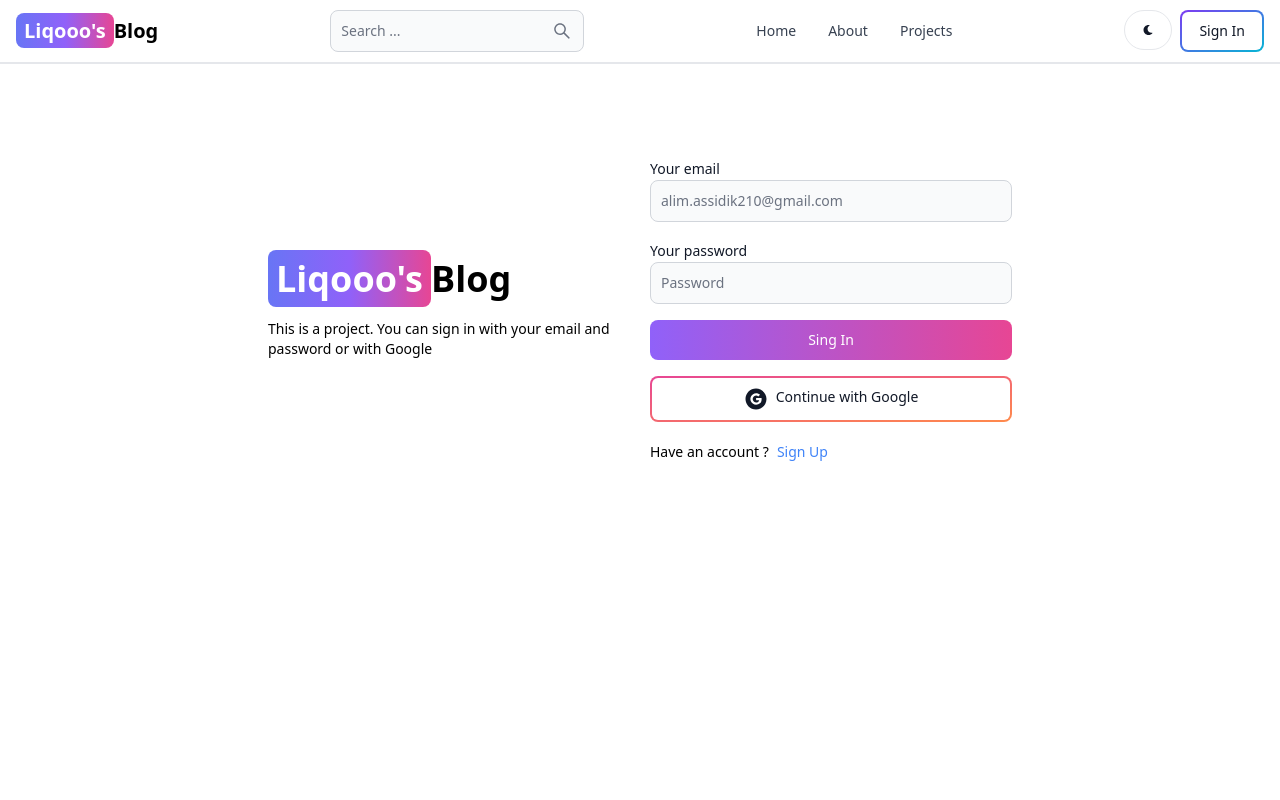
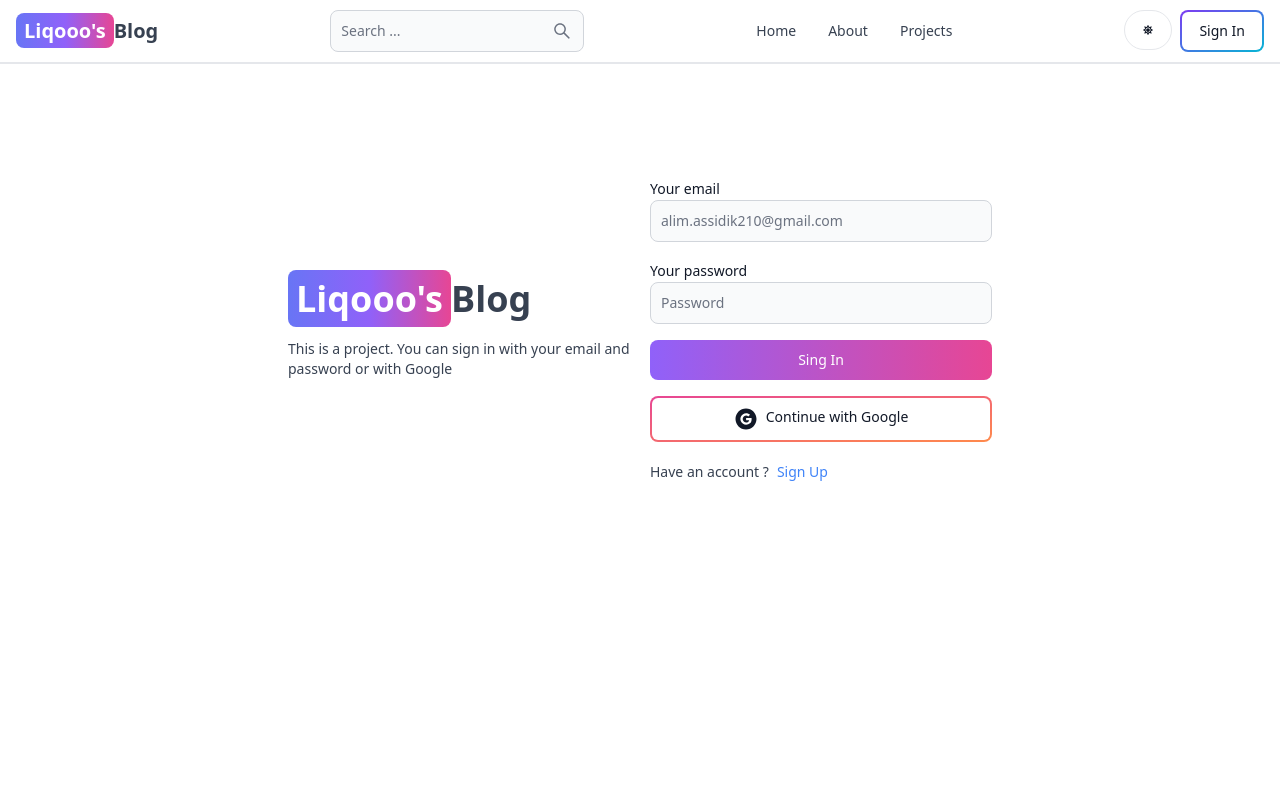
Before and after one commit to alimassidik210/mern-blog, a React (Vite) app in the folder client/: page /sign-in in a window 1280 px wide. Shown: the top 800 px of the page. Built offline with nearby package versions, Linux system fonts and the light colour scheme; no server answers.

Commit message:
complete dark mode functionality

```diff
--- a/client/src/components/Header.jsx
+++ b/client/src/components/Header.jsx
@@ -1,12 +1,15 @@
 import { Avatar, Button, Dropdown, Navbar, TextInput } from "flowbite-react";
 import { AiOutlineSearch } from "react-icons/ai";
-import { FaMoon } from "react-icons/fa";
+import { FaMoon, FaSun } from "react-icons/fa";
 import { Link, useLocation } from "react-router-dom";
-import { useSelector } from "react-redux";
+import { useDispatch, useSelector } from "react-redux";
+import { toggleTheme } from "../redux/theme/themeSlice";
 
 export default function Header() {
   const { currentUser } = useSelector((state) => state.user);
+  const { theme } = useSelector((state) => state.theme);
   const path = useLocation().pathname;
+  const dispacth = useDispatch();
   return (
     <Navbar className="border-b-2">
       <Link
@@ -30,8 +33,13 @@
         <AiOutlineSearch />
       </Button>
       <div className="flex gap-2 md:order-2 ">
-        <Button className="w-12 h-10 sm:inline" color="gray" pill>
-          <FaMoon />
+        <Button
+          className="w-12 h-10 sm:inline"
+          color="gray"
+          pill
+          onClick={() => dispacth(toggleTheme())}
+        >
+          {theme === "light" ? <FaSun /> : <FaMoon />}
         </Button>
         {currentUser ? (
           <Dropdown
--- /dev/null
+++ b/client/src/components/ThemeProvider.jsx
@@ -0,0 +1,12 @@
+import { useSelector } from "react-redux";
+
+export default function ThemeProvider({ children }) {
+  const { theme } = useSelector((state) => state.theme);
+  return (
+    <div className={theme}>
+      <div className="bg-white text-gray-700 dark:text-gray-200 dark:bg-[rgb(16,23,42)] min-h-screen">
+        {children}
+      </div>
+    </div>
+  );
+}
--- a/client/src/main.jsx
+++ b/client/src/main.jsx
@@ -5,11 +5,14 @@
 import { store, persistor } from "./redux/store.js";
 import { Provider } from "react-redux";
 import { PersistGate } from "redux-persist/integration/react";
+import ThemeProvider from "./components/ThemeProvider.jsx";
 
 ReactDOM.createRoot(document.getElementById("root")).render(
   <PersistGate persistor={persistor}>
     <Provider store={store}>
-      <App />
+      <ThemeProvider>
+        <App />
+      </ThemeProvider>
     </Provider>
   </PersistGate>
 );
--- a/client/src/pages/SignIn.jsx
+++ b/client/src/pages/SignIn.jsx
@@ -49,7 +49,7 @@
 
   return (
     <div className="min-h-screen mt-20">
-      <div className="flex p-3 max-w-3xl mx-auto flex-col md:flex-row md:items-center gap-5">
+      <div className="flex p-8 max-w-3xl mx-auto flex-col md:flex-row  md:items-center gap-5">
         {/* left */}
         <div className="flex-1">
           <Link to={"/"} className=" font-bold text-4xl  dark:text-white">
--- a/client/src/redux/store.js
+++ b/client/src/redux/store.js
@@ -1,11 +1,13 @@
 import { configureStore, combineReducers } from "@reduxjs/toolkit";
 import userReducer from "./user/userSlice";
+import themeReducer from "./theme/themeSlice";
 import { persistReducer } from "redux-persist";
 import storage from "redux-persist/lib/storage";
 import persistStore from "redux-persist/es/persistStore";
 
 const rootReducer = combineReducers({
   user: userReducer,
+  theme: themeReducer,
 });
 
 const persisConfig = {
--- /dev/null
+++ b/client/src/redux/theme/themeSlice.js
@@ -0,0 +1,19 @@
+import { createSlice } from "@reduxjs/toolkit";
+
+const initialState = {
+  theme: "light",
+};
+
+const themeSlice = createSlice({
+  name: "theme",
+  initialState,
+  reducers: {
+    toggleTheme: (state) => {
+      state.theme = state.theme === "light" ? "dark" : "light";
+    },
+  },
+});
+
+export const { toggleTheme } = themeSlice.actions;
+
+export default themeSlice.reducer;
```
